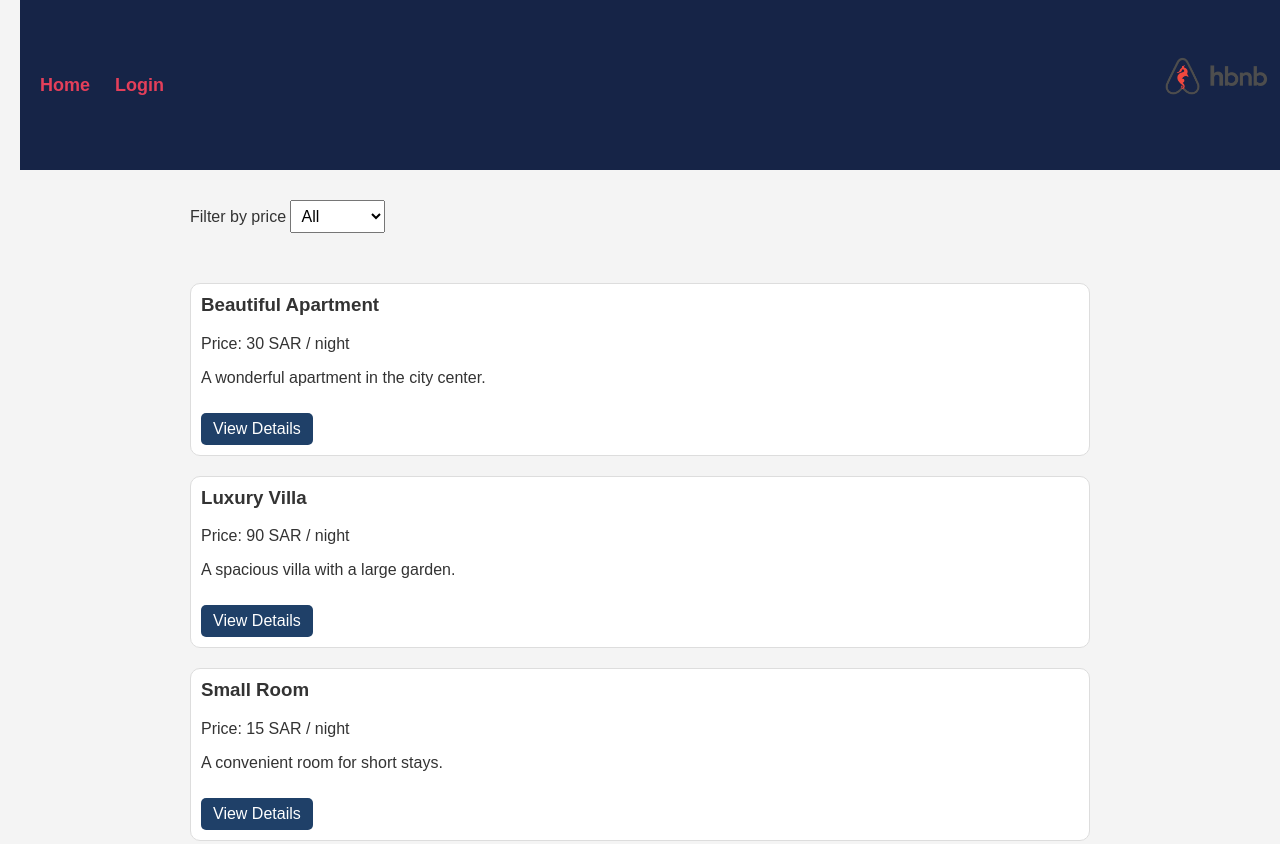
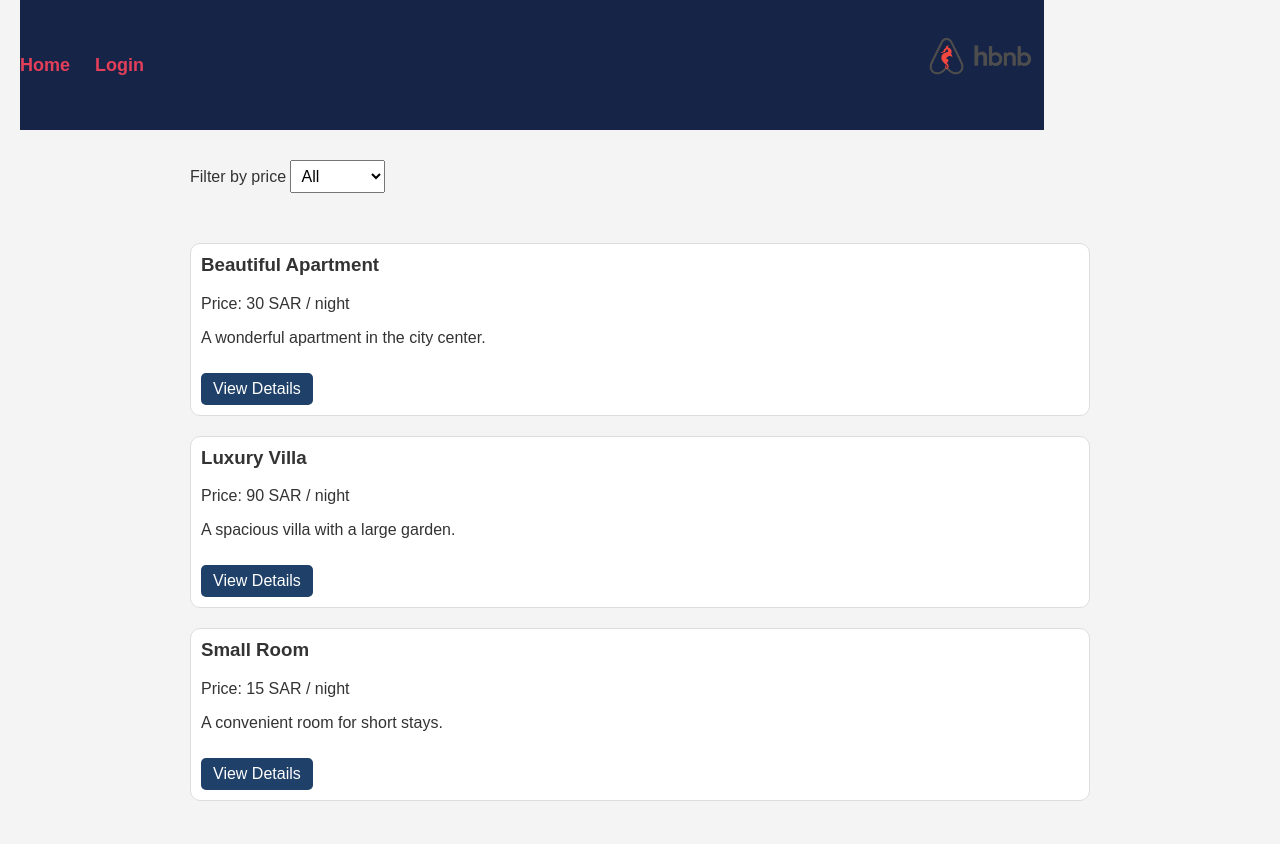
Before and after one commit to Leen2025/holbertonschool-hbnb, a plain HTML site: page part4/index.html in a window 1280 px wide. Shown: the top 844 px of the page. Drawn offline with Linux system fonts and the light colour scheme.

Commit message:
Update styles.css

```diff
--- a/part4/styles.css
+++ b/part4/styles.css
@@ -12,9 +12,8 @@ header {
   justify-content: space-between;
   align-items: center;
   background-color: rgb(22, 36, 71);
-  padding: 20px;
   color: white;
-  width: 100vw;
+  width: 80vw;
   box-sizing: border-box;
 }
 
@@ -28,7 +27,7 @@ nav {
   display: flex;
   gap: 25px;
   font-size: 18px;
-  order: 1; /* ensures it stays left */
+  order: 1;
 }
 
 nav a {
```
